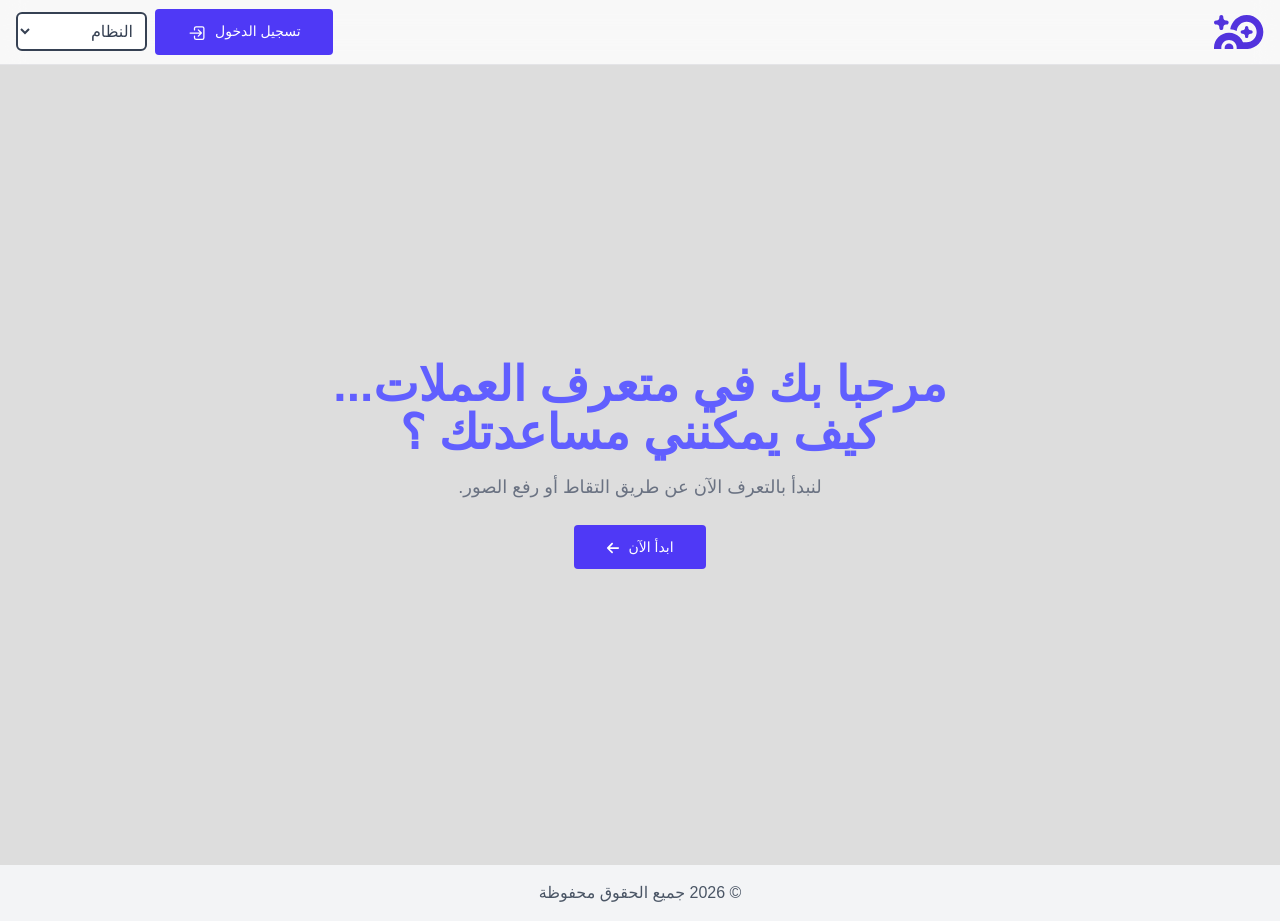
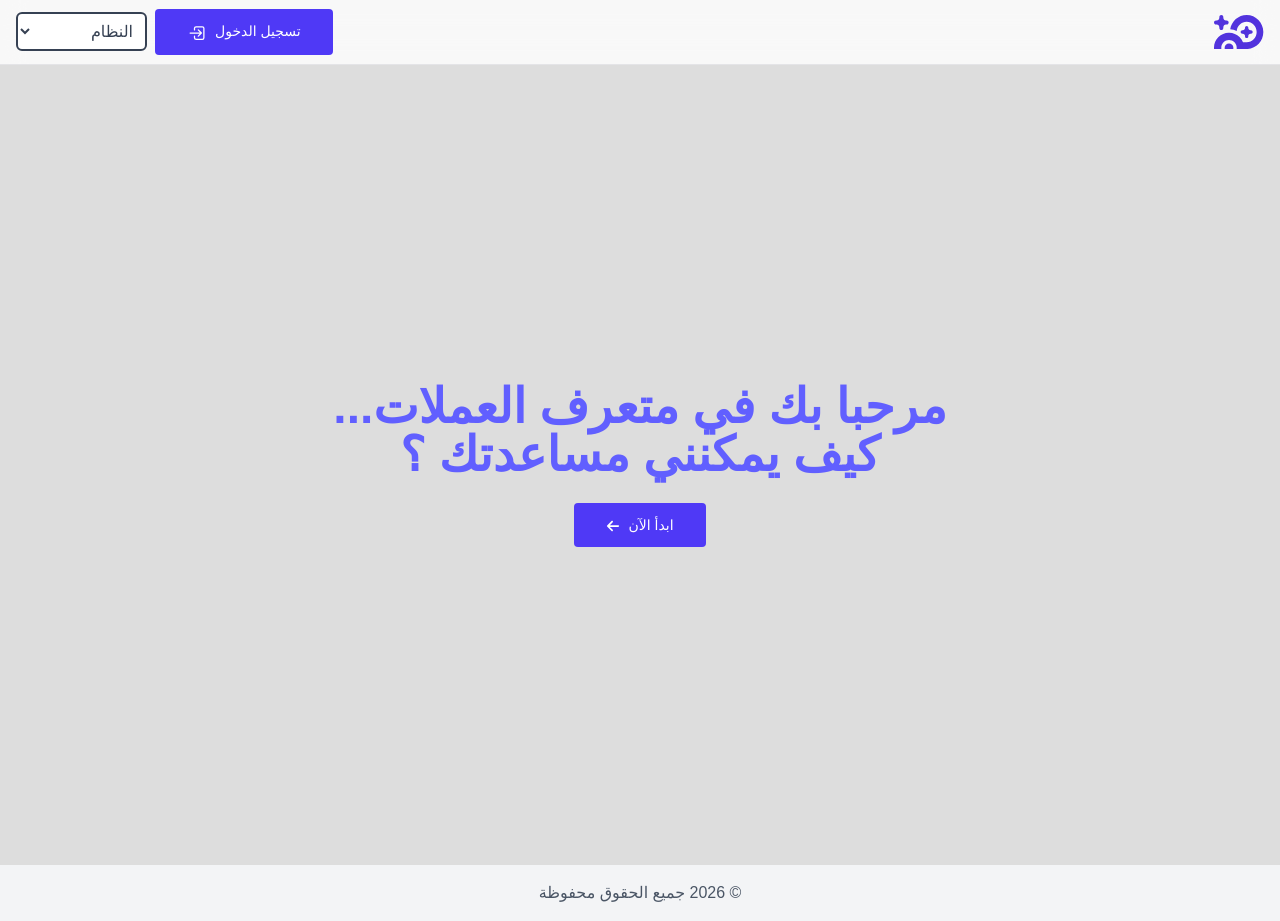
Before and after one commit to Mlknzii/currency-detection-ui-v16, a Next.js app: page / in a window 1280 px wide. Built offline with nearby package versions, Linux system fonts and the light colour scheme; no server answers; a web font is replaced by a local one.

Commit message:
Remove introductory paragraph from page.jsx
Removed introductory paragraph from the main page.

```diff
--- a/src/app/page.jsx
+++ b/src/app/page.jsx
@@ -8,9 +8,6 @@ export default function Home() {
         <h1 className="text-4xl md:text-5xl font-bold text-center text-indigo-500">
           مرحبا بك في متعرف العملات... <br /> كيف يمكنني مساعدتك ؟
         </h1>
-        <p className=" text-lg text-gray-500 dark:text-gray-300 mt-4 text-center">
-          لنبدأ بالتعرف الآن عن طريق التقاط أو رفع الصور.
-        </p>
         <Link href="/predict" className="btn btn-primary inline-block mt-6">
           ابدأ الآن
           <FaArrowLeft className=" inline-block mr-2" />
```
